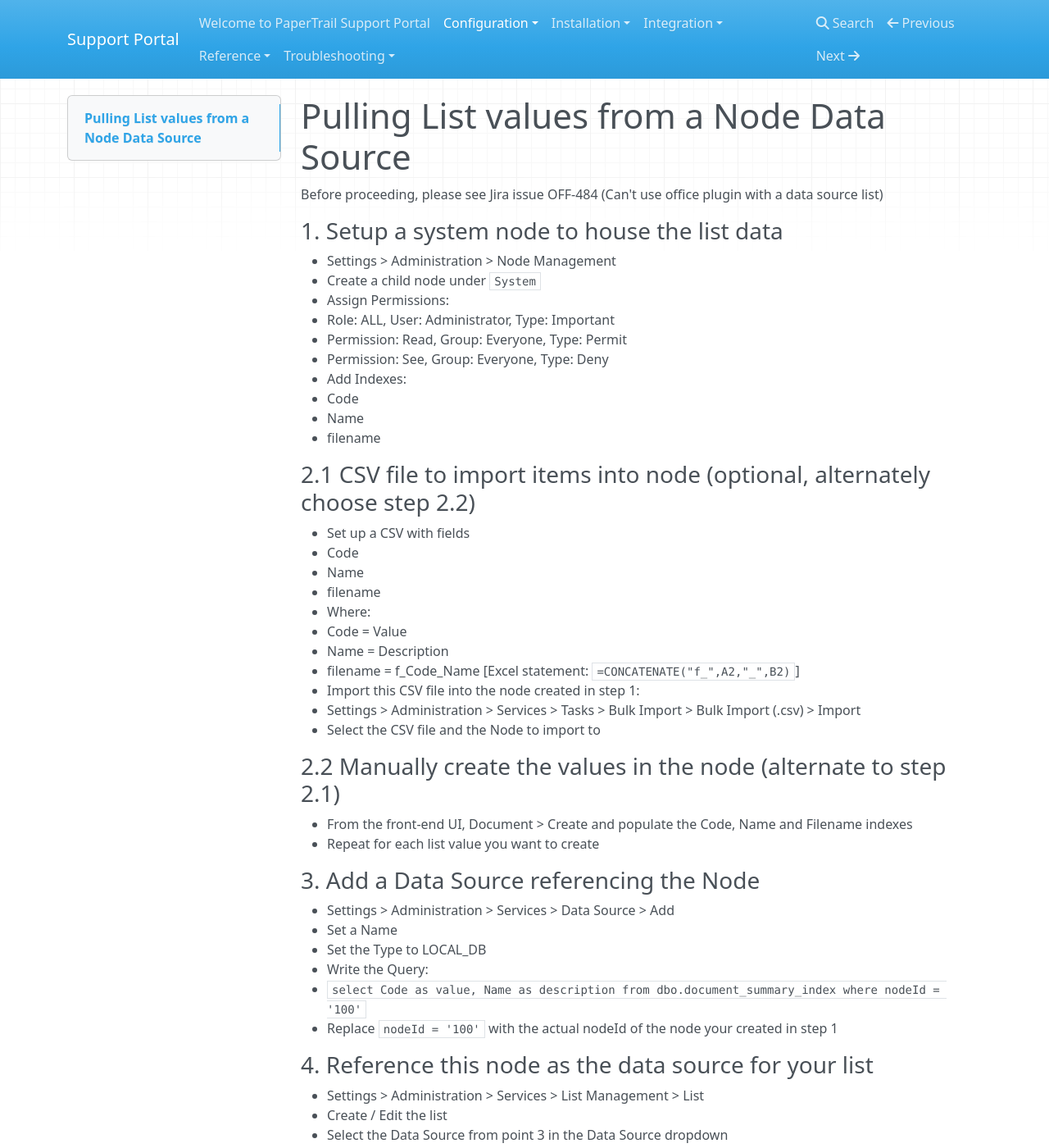
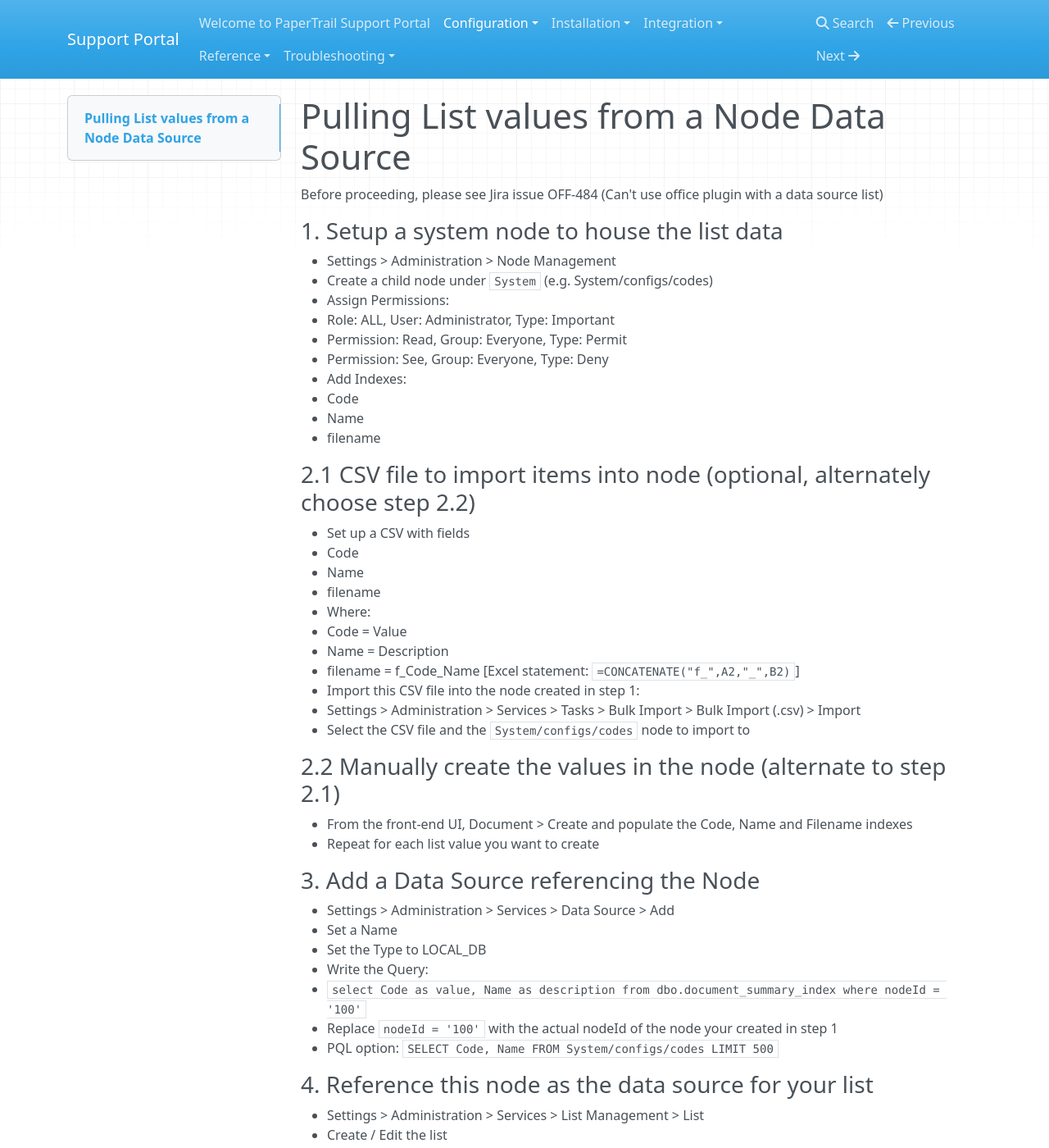
Before and after one commit to ryanegis/support-portal, an MkDocs documentation site: the page built from docs/Configuration/listdatasource.md, in a window 1280 px wide and 1400 px high. Shown: the whole window at 82% size. Built offline with MkDocs 1.6.1, drawn with Linux system fonts in a browser that asks for light colours; nearby versions of some CDN libraries; old or Windows-style settings are respelled for this version of MkDocs.

Commit message:
Update listdatasource.md

```diff
--- a/docs/Configuration/listdatasource.md
+++ b/docs/Configuration/listdatasource.md
@@ -4,7 +4,7 @@ Before proceeding, please see Jira issue OFF-484 (Can't use office plugin with a
 
 ### 1. Setup a system node to house the list data
 * Settings > Administration > Node Management<br>
-* Create a child node under `System`
+* Create a child node under `System` (e.g. System/configs/codes)
 * Assign Permissions:
   - Role: ALL, User: Administrator, Type: Important
   - Permission: Read, Group: Everyone, Type: Permit
@@ -25,7 +25,7 @@ Before proceeding, please see Jira issue OFF-484 (Can't use office plugin with a
   - filename = f_Code_Name [Excel statement: `=CONCATENATE("f_",A2,"_",B2)`]
 * Import this CSV file into the node created in step 1:
   - Settings > Administration > Services > Tasks > Bulk Import > Bulk Import (.csv) > Import
-  - Select the CSV file and the Node to import to
+  - Select the CSV file and the `System/configs/codes` node to import to
 
 ### 2.2 Manually create the values in the node (alternate to step 2.1)
 * From the front-end UI, Document > Create and populate the Code, Name and Filename indexes
@@ -38,6 +38,7 @@ Before proceeding, please see Jira issue OFF-484 (Can't use office plugin with a
 * Write the Query:
   - `select Code as value, Name as description from dbo.document_summary_index where nodeId = '100'`
 * Replace `nodeId = '100'` with the actual nodeId of the node your created in step 1
+* PQL option: `SELECT Code, Name FROM System/configs/codes LIMIT 500`
 
 ### 4. Reference this node as the data source for your list
 * Settings > Administration > Services > List Management > List
```
